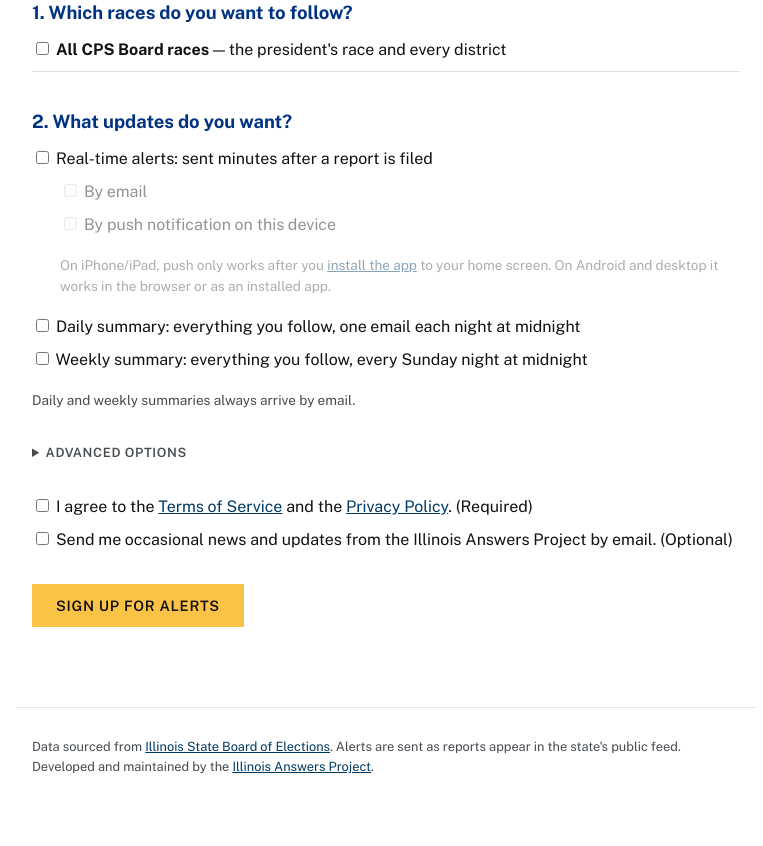
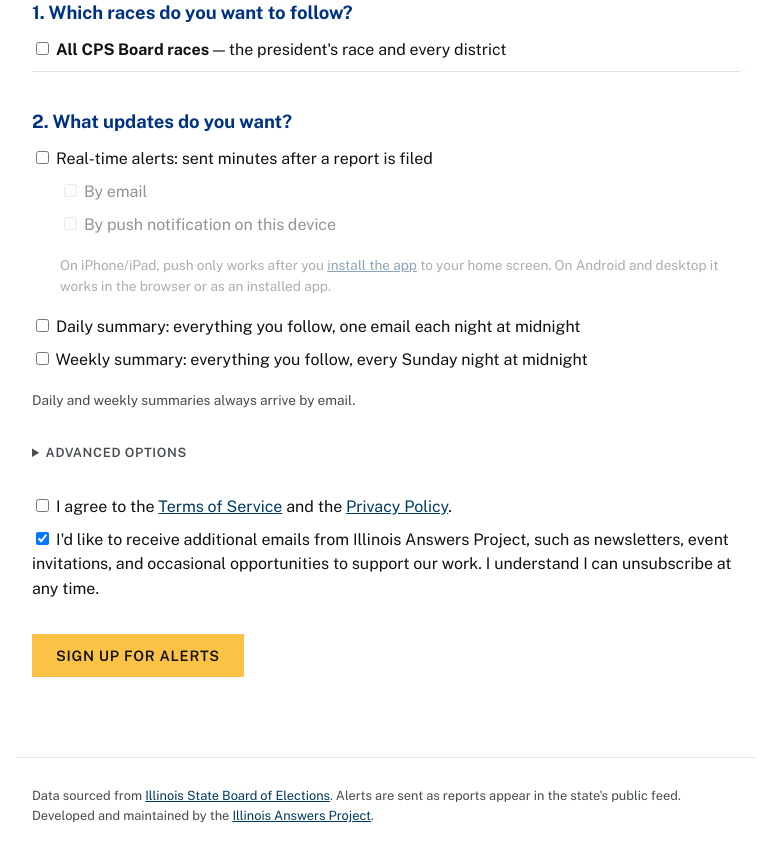
Before and after one commit to aadams-bga/electionsNotifer, a Python web app: template src/isbe_notifier/web/templates/subscribe.html in a window 1280 px wide. Shown: the part 181-1027 px from the top of the page, without its empty margins (254-1017 px from the left). Before the commit the page ends 955 px from the top, so only its background shows below. Run offline with Jinja, Linux system fonts and the light colour scheme; the template is opened without the code that fills it, so the values that code supplies are empty.

Commit message:
Marketing consent: fuller opt-in language, pre-checked; drop parentheticals
Co-Authored-By: Claude Fable 5 <noreply@anthropic.com>

```diff
--- a/src/isbe_notifier/web/templates/subscribe.html
+++ b/src/isbe_notifier/web/templates/subscribe.html
@@ -76,11 +76,13 @@
       <a href="https://www.bettergov.org/terms-of-service/" target="_blank"
          rel="noopener">Terms of Service</a> and the
       <a href="https://www.bettergov.org/better-government-association-privacy-policy/"
-         target="_blank" rel="noopener">Privacy Policy</a>. (Required)
+         target="_blank" rel="noopener">Privacy Policy</a>.
     </label>
     <label class="channel">
-      <input type="checkbox" id="marketing-opt-in"> Send me occasional news and updates
-      from the Illinois Answers Project by email. (Optional)
+      <input type="checkbox" id="marketing-opt-in" checked> I'd like to receive additional
+      emails from Illinois Answers Project, such as newsletters, event invitations, and
+      occasional opportunities to support our work. I understand I can unsubscribe at
+      any time.
     </label>
   </section>
 
```
